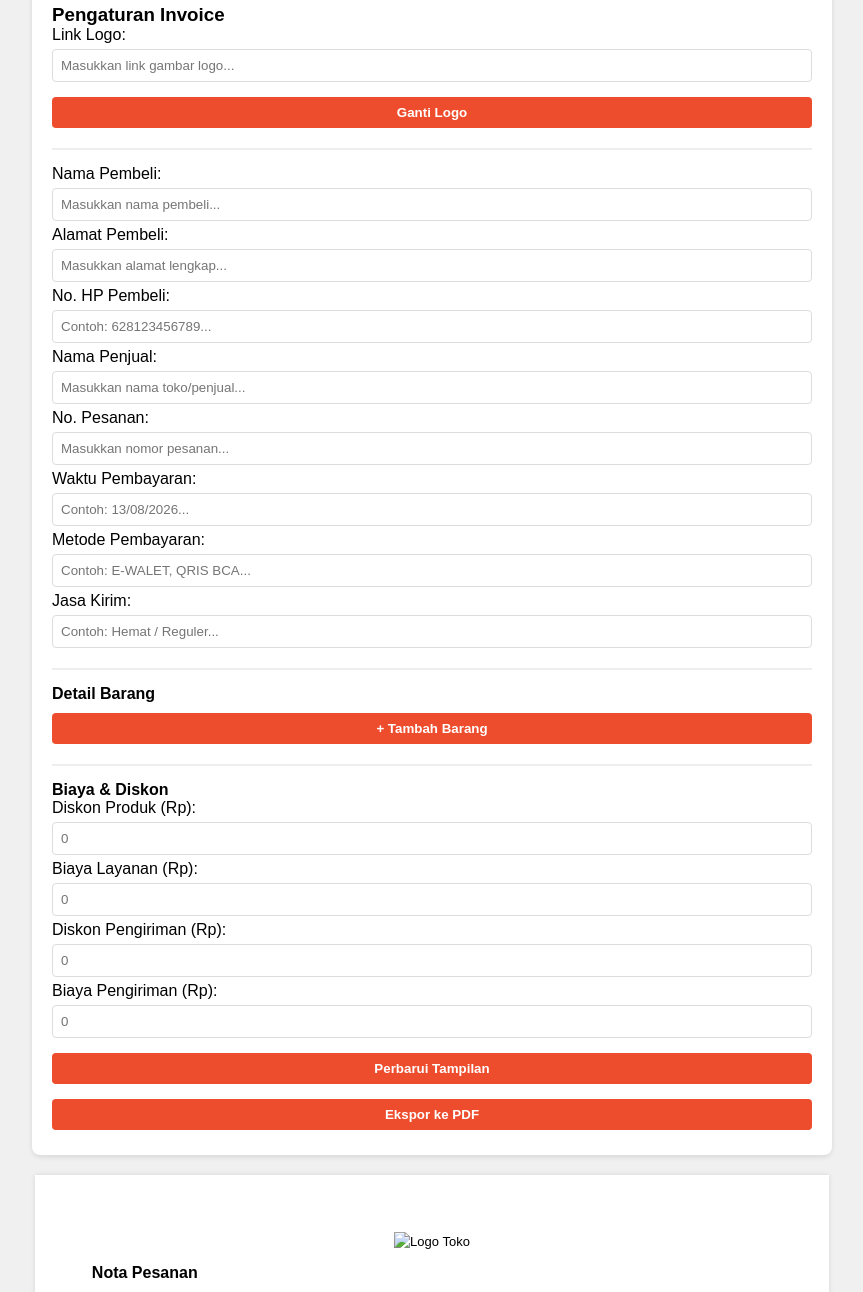
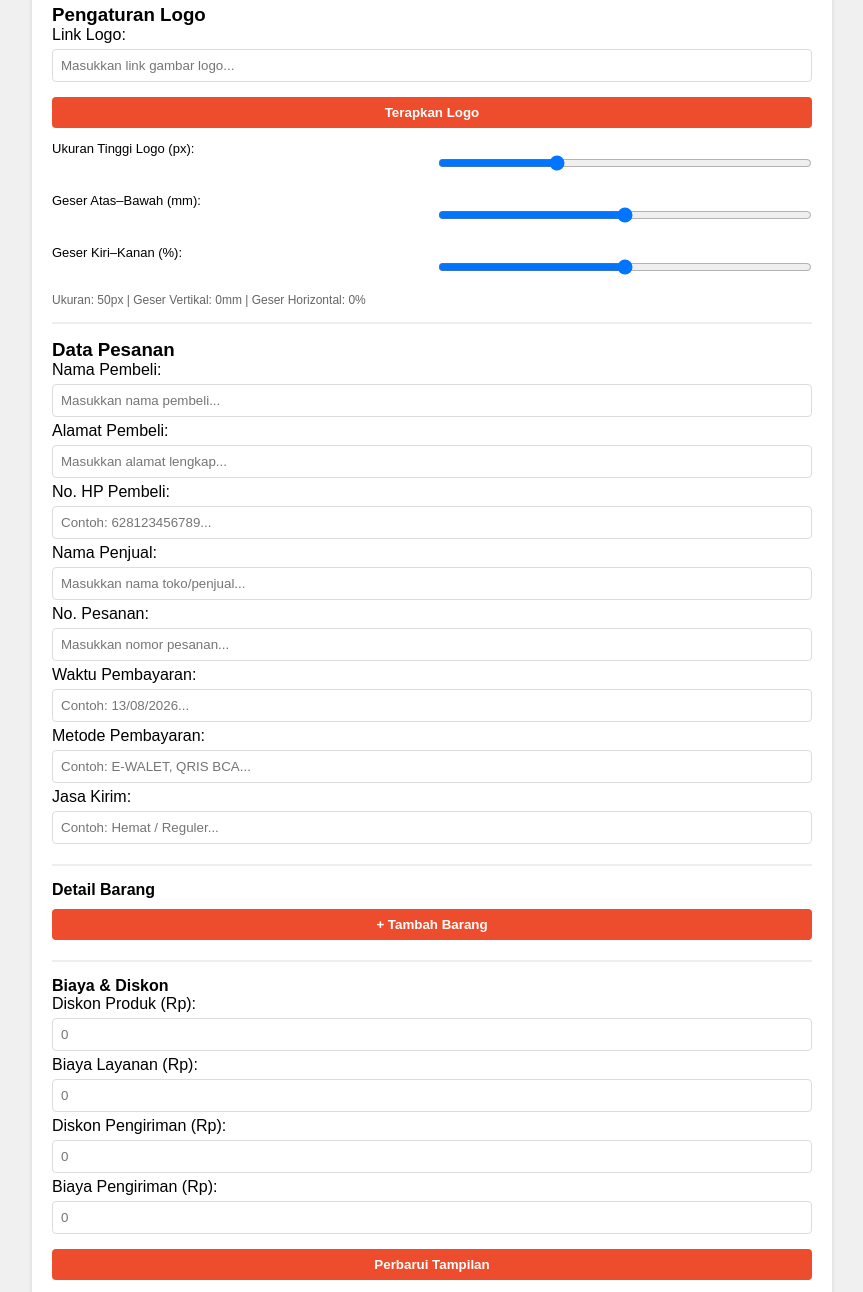
Before and after one commit to lgeid/faktur-pembelian-online, a plain HTML site: page index.html in a window 1280 px wide. Shown: the part 36-1328 px from the top of the page, without its empty margins (208-1071 px from the left). Drawn offline with Linux system fonts and the light colour scheme.

Commit message:
Update index.html

```diff
--- a/index.html
+++ b/index.html
@@ -3,7 +3,7 @@
 <head>
     <meta charset="UTF-8">
     <meta name="viewport" content="width=device-width, initial-scale=1.0">
-    <title>Nota Pesanan - PDF Tidak Terpotong</title>
+    <title>Nota Pesanan - Logo Dapat Diatur</title>
     <script src="https://cdnjs.cloudflare.com/ajax/libs/html2pdf.js/0.10.1/html2pdf.bundle.min.js"></script>
     <style>
         * {
@@ -64,34 +64,52 @@
             width: auto;
         }
 
-        /* === PERBAIKAN UTAMA: Ukuran & Margin A4 Pas === */
+        .pengaturan-logo {
+            display: grid;
+            grid-template-columns: 1fr 1fr;
+            gap: 8px 12px;
+            margin-top: 8px;
+        }
+
+        .pengaturan-logo label {
+            font-size: 13px;
+        }
+
+        /* === AREA INVOICE & LOGO === */
         .invoice {
             background: white;
             width: 210mm;
             min-height: 297mm;
-            padding: 15mm; /* Dikurangi agar isi lebih luas */
+            padding: 15mm;
             margin: 0 auto;
             box-shadow: 0 0 5px rgba(0,0,0,0.1);
             position: relative;
-            font-size: 13px; /* Sedikit diperkecil agar lebih muat */
+            font-size: 13px;
             line-height: 1.5;
         }
 
         .logo-wrapper {
-            text-align: center;
+            position: relative;
             margin-bottom: 10px;
+            height: 60px; /* Ruang tetap agar tidak tumpang tindih */
         }
 
-        .logo-wrapper img {
-            height: 40px;
+        #logoShopee {
+            position: absolute;
+            top: var(--logo-top, 0mm);
+            left: var(--logo-left, 50%);
+            transform: translateX(var(--logo-shift, -50%));
+            height: calc(var(--logo-height, 40px) * 1);
+            width: auto;
+            max-width: 100%;
             object-fit: contain;
-            max-width: 100%;
         }
 
         .judul-nota {
             font-size: 16px;
             margin-bottom: 15px;
             font-weight: bold;
+            margin-top: 70px; /* Jarak aman dari logo */
         }
 
         .info-pembeli, .info-pesanan {
@@ -157,15 +175,9 @@
             color: #666;
         }
 
-        /* === Aturan Cetak/PDF: Pastikan Tidak Terpotong === */
         @media print {
-            body {
-                background: white;
-                padding: 0;
-            }
-            .panel-kontrol {
-                display: none !important;
-            }
+            body { background: white; padding: 0; }
+            .panel-kontrol { display: none !important; }
             .invoice {
                 width: 100% !important;
                 box-shadow: none !important;
@@ -184,14 +196,28 @@
 <body>
     <div class="container">
         <div class="panel-kontrol">
-            <h3>Pengaturan Invoice</h3>
-
+            <h3>Pengaturan Logo</h3>
             <label>Link Logo:</label>
             <input type="url" id="inputLogo" placeholder="Masukkan link gambar logo...">
-            <button onclick="gantiLogo()">Ganti Logo</button>
+            <button onclick="gantiLogo()">Terapkan Logo</button>
 
-            <hr style="margin: 15px 0; border: 0.5px solid #eee;">
+            <div class="pengaturan-logo">
+                <label>Ukuran Tinggi Logo (px):</label>
+                <input type="range" id="ukuranLogo" min="20" max="120" value="50" oninput="aturLogo()">
+                <label>Geser Atas–Bawah (mm):</label>
+                <input type="range" id="geserVertikal" min="-8" max="8" value="0" oninput="aturLogo()">
+                <label>Geser Kiri–Kanan (%):</label>
+                <input type="range" id="geserHorizontal" min="-50" max="50" value="0" oninput="aturLogo()">
+            </div>
+            <p style="font-size:12px;color:#666;margin-top:4px;">
+                Ukuran: <span id="nilaiUkuran">50</span>px |
+                Geser Vertikal: <span id="nilaiVertikal">0</span>mm |
+                Geser Horizontal: <span id="nilaiHorizontal">0</span>%
+            </p>
 
+            <hr style="margin:15px 0;border:0.5px solid #eee;">
+
+            <h3>Data Pesanan</h3>
             <label>Nama Pembeli:</label>
             <input type="text" id="namaPembeli" placeholder="Masukkan nama pembeli..." oninput="buatTandaTangan()">
 
@@ -216,12 +242,12 @@
             <label>Jasa Kirim:</label>
             <input type="text" id="jasaKirim" placeholder="Contoh: Hemat / Reguler...">
 
-            <hr style="margin: 15px 0; border: 0.5px solid #eee;">
+            <hr style="margin:15px 0;border:0.5px solid #eee;">
             <h4>Detail Barang</h4>
             <button onclick="tambahBarisBarang()">+ Tambah Barang</button>
             <div id="daftarBarang"></div>
 
-            <hr style="margin: 15px 0; border: 0.5px solid #eee;">
+            <hr style="margin:15px 0;border:0.5px solid #eee;">
             <h4>Biaya & Diskon</h4>
             <label>Diskon Produk (Rp):</label>
             <input type="number" id="diskonProduk" placeholder="0" oninput="hitungOtomatis()">
@@ -317,6 +343,22 @@
         function gantiLogo() {
             const linkLogo = document.getElementById('inputLogo').value.trim();
             document.getElementById('logoShopee').src = linkLogo;
+        }
+
+        // === FUNGSI PENGATURAN LOGO ===
+        function aturLogo() {
+            const ukuran = document.getElementById('ukuranLogo').value;
+            const vertikal = document.getElementById('geserVertikal').value;
+            const horizontal = document.getElementById('geserHorizontal').value;
+
+            document.getElementById('nilaiUkuran').textContent = ukuran;
+            document.getElementById('nilaiVertikal').textContent = vertikal;
+            document.getElementById('nilaiHorizontal').textContent = horizontal;
+
+            const logo = document.getElementById('logoShopee');
+            logo.style.setProperty('--logo-height', `${ukuran}px`);
+            logo.style.setProperty('--logo-top', `${vertikal}mm`);
+            logo.style.setProperty('--logo-shift', `calc(-50% + ${horizontal}%)`);
         }
 
         function tambahBarisBarang() {
```
